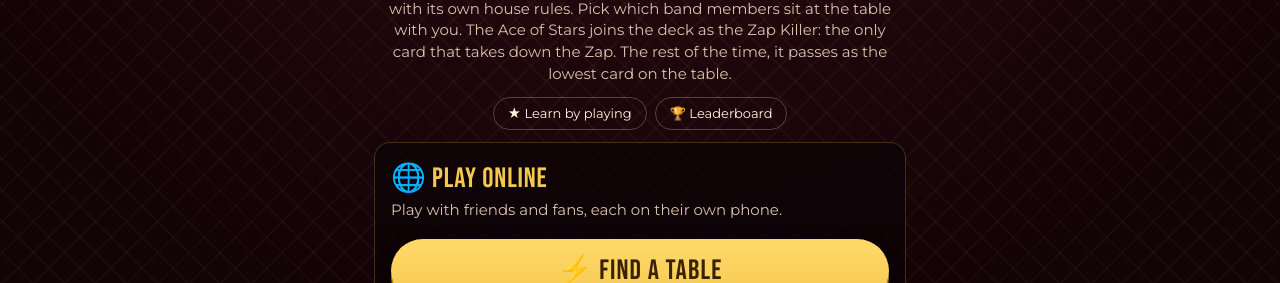
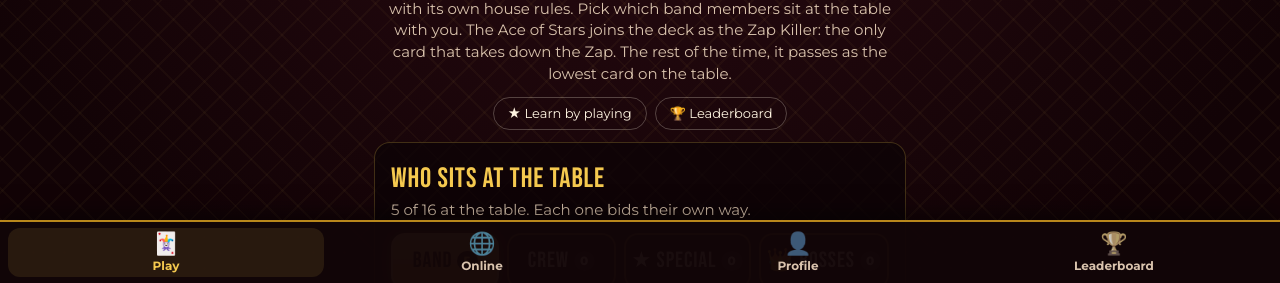
Before and after one commit to thomazfap-blip/ace-of-stars-game, a plain HTML site: page index.html in a window 1280 px wide. Shown: the part 517-800 px from the top of the page. Drawn offline with Linux system fonts and the light colour scheme; no server answers.

Commit message:
Menu no rodapé tipo aplicativo: Jogar, Online, Perfil e Ranking
Co-Authored-By: Claude Opus 5.5 <noreply@anthropic.com>
Claude-Session: https://claude.ai/code/session_01UKR26zVrSLEhUvH1Cn5dfj

```diff
--- a/index.html
+++ b/index.html
@@ -767,6 +767,14 @@ details.rulesbox .rules{margin-top:8px}
 .quickwait{text-align:center;font-weight:800;color:var(--gold);background:rgba(0,0,0,.3);border:2px solid var(--gold);border-radius:14px;padding:10px}
 .quickwait small{display:block;font-weight:500;color:var(--muted)}
 .invsheet{text-align:center}.invsheet .winner{width:110px;margin:0 auto}
+.appnav{position:fixed;left:0;right:0;bottom:0;z-index:15;display:grid;grid-template-columns:repeat(4,1fr);background:rgba(18,6,8,.97);border-top:2px solid var(--gold-deep);padding:6px max(8px,env(safe-area-inset-right,0px)) calc(6px + env(safe-area-inset-bottom,0px)) max(8px,env(safe-area-inset-left,0px));box-shadow:0 -6px 20px rgba(0,0,0,.5)}
+.navbtn{position:relative;display:flex;flex-direction:column;align-items:center;gap:2px;background:none;border:0;color:var(--muted);font:700 12px Montserrat,sans-serif;padding:4px 0;cursor:pointer;border-radius:12px}
+.navbtn .ni{font-size:22px;line-height:1.1;filter:grayscale(.6);opacity:.8}
+.navbtn[aria-current="page"]{color:var(--gold);background:rgba(245,201,79,.1)}
+.navbtn[aria-current="page"] .ni{filter:none;opacity:1}
+.navbtn em{position:absolute;top:0;left:calc(50% + 8px);min-width:18px;height:18px;border-radius:9px;background:#3bbf6a;color:#06210f;font:800 11px/18px Montserrat,sans-serif;font-style:normal;padding:0 4px}
+#app:not(.game){padding-bottom:calc(84px + env(safe-area-inset-bottom,0px))}
+.mequick{justify-content:center}
 .catwait{color:#fff;font-size:34px;animation:pulse 1s infinite}
 .darkgotart{width:min(40vw,150px);margin:6px auto 10px;border-radius:50%;box-shadow:0 0 30px 6px rgba(214,38,43,.7)}.darkgotart .yy{width:100%;height:auto;display:block}
 .rankpts.darkwon{color:#ff8a8a}
@@ -856,7 +864,7 @@ const TXT={
     trump:'Manilha', flip:'Vira', you:'Você', madeOf:(m,b)=>`fez ${m}/${b}`,
     styles:{bold:'Ousado',sly:'Sagaz',careful:'Cauteloso',calc:'Calculista',wild:'Imprevisível',hooked:'Preciso',hooked2:'Agressivo',hooked3:'Frio',road:'Organizado',master:'Estrategista',pro:'Lendário'},
     roles:{roadmgr:'Road manager',architect:'Arquiteto da Realidade',surfer:'Surfista',yogi:'Mestre da ioga',tennis:'Tenista',fisher:'Pescador',f1:'Piloto de F1',producer:'Produtor',guitarVox:'Guitarra',drums:'Bateria',bassVox:'Baixo',voxKeys:'Teclado e violão',guitar:'Guitarra',sound:'Técnico de som',roadie:'Roadie',video:'Videomaker'},
-    spNames:{boss_realx:'REAL-X',sp_julio:'Julio Surfista',sp_bia:'Bia da Ioga',sp_chris:'Chris Tenista',sp_thomaz:'Thomaz Pescador',sp_luiz:'Luiz Piloto'}, introSkip:'Pular',bossT:'Chefões', tabBoss:'👑 Chefões', bossSub:'Os Chefões: os adversários mais difíceis do jogo. Contra um Chefão é sempre 1 contra 1, com a música dele. REAL-X, o Arquiteto da Realidade, enxerga tudo, escaneia sua mão, toma cerveja e uísque pra voltar e ainda pode invocar o Dark Side. Vencer um Chefão vale muitos pontos.', bossLv:'chefão com poderes, o mais difícil do jogo', scanMsg:n=>`🔍 ${n} escaneou sua mão!`, bossDrink:(n,j)=>j?`${n} tomou um uísque e voltou com 2 vidas!`:`${n} tomou uma cerveja e voltou com 1 vida!`, bossDark:n=>`${n} invocou o Dark Side!`, lvSpT:'Banda Especial', lvSpSub:'libera na mesa, joga muito e vale mais pontos', tabSpecial:'★ Especial', specialSub:'A Banda Especial: versões lendárias da StarAce. Jogam quase sem errar e são muito difíceis de vencer, mas cada um na mesa vale muito mais pontos. Liberam a partir de 1000 pts.',
+    spNames:{boss_realx:'REAL-X',sp_julio:'Julio Surfista',sp_bia:'Bia da Ioga',sp_chris:'Chris Tenista',sp_thomaz:'Thomaz Pescador',sp_luiz:'Luiz Piloto'}, introSkip:'Pular',bossT:'Chefões', tabBoss:'👑 Chefões', bossSub:'Os Chefões: os adversários mais difíceis do jogo. Contra um Chefão é sempre 1 contra 1, com a música dele. REAL-X, o Arquiteto da Realidade, enxerga tudo, escaneia sua mão, toma cerveja e uísque pra voltar e ainda pode invocar o Dark Side. Vencer um Chefão vale muitos pontos.', bossLv:'chefão com poderes, o mais difícil do jogo', scanMsg:n=>`🔍 ${n} escaneou sua mão!`, bossDrink:(n,j)=>j?`${n} tomou um uísque e voltou com 2 vidas!`:`${n} tomou uma cerveja e voltou com 1 vida!`, bossDark:n=>`${n} invocou o Dark Side!`, navPlay:'Jogar', navOnline:'Online', navMe:'Perfil', lvSpT:'Banda Especial', lvSpSub:'libera na mesa, joga muito e vale mais pontos', tabSpecial:'★ Especial', specialSub:'A Banda Especial: versões lendárias da StarAce. Jogam quase sem errar e são muito difíceis de vencer, mas cada um na mesa vale muito mais pontos. Liberam a partir de 1000 pts.',
     tabBand:'Banda', tabCrew:'Equipe', allTab:g=>g==='band'?'Chamar a banda toda':g==='crew'?'Chamar a equipe toda':g==='boss'?'Chamar os Chefões':'Chamar a Banda Especial', crewSub:'A equipe que roda com a StarAce. Nível mais alto que o da banda: aqui o jogo é sério.',
     edT:'Crie seu Ace', edSex:'Corpo', edSexes:['Masculino','Feminino'], edSkin:'Tom de pele', edHair:'Cabelo', edHairColor:'Cor do cabelo', edBeard:'Barba', edAcc:'Adereços (escolha vários)', edOut:'Roupa', edBg:'Fundo', edRand:'🎲 Sortear', edSave:'Salvar', edCancel:'Cancelar', edNew:'Monte seu personagem', edEdit:'Editar seu personagem',
     tWeak:'mais fraca', tStrong:'mais forte', tKills:'mata', tLoses:'perde pra', tWith:'com o Zap na rodada', tWithout:'sem o Zap: qualquer carta', tVira:'vira', tMani:'manilha',
@@ -953,7 +961,7 @@ const TXT={
     trump:'Trump', flip:'Flip', you:'You', madeOf:(m,b)=>`took ${m}/${b}`,
     styles:{bold:'Bold',sly:'Sharp',careful:'Careful',calc:'Calculating',wild:'Wild card',hooked:'Precise',hooked2:'Aggressive',hooked3:'Ice-cold',road:'Organized',master:'Strategist',pro:'Legendary'},
     roles:{roadmgr:'Road manager',architect:'The Architect of Reality',surfer:'Surfer',yogi:'Yoga master',tennis:'Tennis player',fisher:'Fisherman',f1:'F1 driver',producer:'Producer',guitarVox:'Guitar',drums:'Drums',bassVox:'Bass',voxKeys:'Keys & acoustic guitar',guitar:'Guitar',sound:'Sound engineer',roadie:'Roadie',video:'Video maker'},
-    spNames:{boss_realx:'REAL-X',sp_julio:'Surfer Julio',sp_bia:'Yogi Bia',sp_chris:'Tennis Pro Chris',sp_thomaz:'Fisherman Thomaz',sp_luiz:'Racer Luiz'}, introSkip:'Skip',bossT:'Bosses', tabBoss:'👑 Bosses', bossSub:'The Bosses: the hardest opponents in the game. A Boss is always one-on-one, with their own song. REAL-X, the Architect of Reality, sees everything, scans your hand, drinks beer and whisky to come back and can even summon the Dark Side. Beating a Boss is worth a lot of points.', bossLv:'boss with powers, the hardest in the game', scanMsg:n=>`🔍 ${n} scanned your hand!`, bossDrink:(n,j)=>j?`${n} had a whisky and came back with 2 lives!`:`${n} had a beer and came back with 1 life!`, bossDark:n=>`${n} summoned the Dark Side!`, lvSpT:'Special Band', lvSpSub:'unlocks at the table, plays great and is worth more points', tabSpecial:'★ Special', specialSub:'The Special Band: legendary versions of StarAce. They almost never miss and are very hard to beat, but each one at the table is worth a lot more points. Unlocks from 1000 pts.',
+    spNames:{boss_realx:'REAL-X',sp_julio:'Surfer Julio',sp_bia:'Yogi Bia',sp_chris:'Tennis Pro Chris',sp_thomaz:'Fisherman Thomaz',sp_luiz:'Racer Luiz'}, introSkip:'Skip',bossT:'Bosses', tabBoss:'👑 Bosses', bossSub:'The Bosses: the hardest opponents in the game. A Boss is always one-on-one, with their own song. REAL-X, the Architect of Reality, sees everything, scans your hand, drinks beer and whisky to come back and can even summon the Dark Side. Beating a Boss is worth a lot of points.', bossLv:'boss with powers, the hardest in the game', scanMsg:n=>`🔍 ${n} scanned your hand!`, bossDrink:(n,j)=>j?`${n} had a whisky and came back with 2 lives!`:`${n} had a beer and came back with 1 life!`, bossDark:n=>`${n} summoned the Dark Side!`, navPlay:'Play', navOnline:'Online', navMe:'Profile', lvSpT:'Special Band', lvSpSub:'unlocks at the table, plays great and is worth more points', tabSpecial:'★ Special', specialSub:'The Special Band: legendary versions of StarAce. They almost never miss and are very hard to beat, but each one at the table is worth a lot more points. Unlocks from 1000 pts.',
     tabBand:'Band', tabCrew:'Crew', allTab:g=>g==='band'?'Call the whole band':g==='crew'?'Call the whole crew':g==='boss'?'Call the Bosses':'Call the Special Band', crewSub:'The crew that tours with StarAce. A higher level than the band: this is the serious table.',
     edT:'Create your Ace', edSex:'Body', edSexes:['Male','Female'], edSkin:'Skin tone', edHair:'Hair', edHairColor:'Hair color', edBeard:'Beard', edAcc:'Accessories (pick several)', edOut:'Outfit', edBg:'Background', edRand:'🎲 Shuffle', edSave:'Save', edCancel:'Cancel', edNew:'Create your character', edEdit:'Edit your character',
     tWeak:'weakest', tStrong:'strongest', tKills:'kills', tLoses:'loses to', tWith:'with the Zap in the trick', tWithout:'no Zap: any card', tVira:'flip', tMani:'trump',
@@ -1050,7 +1058,7 @@ const TXT={
     trump:'Manilla', flip:'Muestra', you:'Tú', madeOf:(m,b)=>`hizo ${m}/${b}`,
     styles:{bold:'Atrevido',sly:'Sagaz',careful:'Cauteloso',calc:'Calculadora',wild:'Impredecible',hooked:'Preciso',hooked2:'Agresivo',hooked3:'Frío',road:'Organizado',master:'Estratega',pro:'Legendario'},
     roles:{roadmgr:'Road manager',architect:'Arquitecto de la Realidad',surfer:'Surfista',yogi:'Maestra de yoga',tennis:'Tenista',fisher:'Pescador',f1:'Piloto de F1',producer:'Productor',guitarVox:'Guitarra',drums:'Batería',bassVox:'Bajo',voxKeys:'Teclado y guitarra acústica',guitar:'Guitarra',sound:'Técnico de sonido',roadie:'Roadie',video:'Videomaker'},
-    spNames:{boss_realx:'REAL-X',sp_julio:'Julio Surfista',sp_bia:'Bia del Yoga',sp_chris:'Chris Tenista',sp_thomaz:'Thomaz Pescador',sp_luiz:'Luiz Piloto'}, introSkip:'Saltar',bossT:'Jefes', tabBoss:'👑 Jefes', bossSub:'Los Jefes: los rivales más difíciles del juego. Contra un Jefe siempre es mano a mano, con su propia canción. REAL-X, el Arquitecto de la Realidad, lo ve todo, escanea tu mano, toma cerveza y whisky para volver y hasta puede invocar el Dark Side. Vencer a un Jefe vale muchos puntos.', bossLv:'jefe con poderes, el más difícil del juego', scanMsg:n=>`🔍 ¡${n} escaneó tu mano!`, bossDrink:(n,j)=>j?`¡${n} se tomó un whisky y volvió con 2 vidas!`:`¡${n} se tomó una cerveza y volvió con 1 vida!`, bossDark:n=>`¡${n} invocó el Dark Side!`, lvSpT:'Banda Especial', lvSpSub:'se desbloquea en la mesa, juega muy bien y vale más puntos', tabSpecial:'★ Especial', specialSub:'La Banda Especial: versiones legendarias de StarAce. Casi no fallan y son muy difíciles de vencer, pero cada uno en la mesa vale muchos más puntos. Se desbloquean desde 1000 pts.',
+    spNames:{boss_realx:'REAL-X',sp_julio:'Julio Surfista',sp_bia:'Bia del Yoga',sp_chris:'Chris Tenista',sp_thomaz:'Thomaz Pescador',sp_luiz:'Luiz Piloto'}, introSkip:'Saltar',bossT:'Jefes', tabBoss:'👑 Jefes', bossSub:'Los Jefes: los rivales más difíciles del juego. Contra un Jefe siempre es mano a mano, con su propia canción. REAL-X, el Arquitecto de la Realidad, lo ve todo, escanea tu mano, toma cerveza y whisky para volver y hasta puede invocar el Dark Side. Vencer a un Jefe vale muchos puntos.', bossLv:'jefe con poderes, el más difícil del juego', scanMsg:n=>`🔍 ¡${n} escaneó tu mano!`, bossDrink:(n,j)=>j?`¡${n} se tomó un whisky y volvió con 2 vidas!`:`¡${n} se tomó una cerveza y volvió con 1 vida!`, bossDark:n=>`¡${n} invocó el Dark Side!`, navPlay:'Jugar', navOnline:'Online', navMe:'Perfil', lvSpT:'Banda Especial', lvSpSub:'se desbloquea en la mesa, juega muy bien y vale más puntos', tabSpecial:'★ Especial', specialSub:'La Banda Especial: versiones legendarias de StarAce. Casi no fallan y son muy difíciles de vencer, pero cada uno en la mesa vale muchos más puntos. Se desbloquean desde 1000 pts.',
     tabBand:'Banda', tabCrew:'Equipo', allTab:g=>g==='band'?'Llamar a toda la banda':g==='crew'?'Llamar a todo el equipo':g==='boss'?'Llamar a los Jefes':'Llamar a la Banda Especial', crewSub:'El equipo que sale de gira con StarAce. Nivel más alto que la banda: acá se juega en serio.',
     edT:'Crea tu Ace', edSex:'Cuerpo', edSexes:['Masculino','Femenino'], edSkin:'Tono de piel', edHair:'Pelo', edHairColor:'Color de pelo', edBeard:'Barba', edAcc:'Accesorios (elige varios)', edOut:'Ropa', edBg:'Fondo', edRand:'🎲 Sortear', edSave:'Guardar', edCancel:'Cancelar', edNew:'Arma tu personaje', edEdit:'Edita tu personaje',
     tWeak:'más baja', tStrong:'más alta', tKills:'mata', tLoses:'pierde con', tWith:'con el Zap en la ronda', tWithout:'sin el Zap: cualquier carta', tVira:'muestra', tMani:'manilla',
@@ -3040,6 +3048,7 @@ function langSeg(){ return `<div class="seg" role="group" aria-label="${T().lang
 function rulesHTML(){ return `<ul class="rules">${T().rules.map(r=>`<li>${r}</li>`).join('')}</ul>`; }
 
 function setupHTML(){
+  const pg=S.page||'play';
   const picks=BAND.filter(b=>b.group===S.tab).map(b=>charLocked(b)?`
     <button class="pick locked" disabled aria-pressed="false" aria-label="${b.short} ${needLabel(b)}">
       <span class="frame">${avatarHTML(b)}<span class="lockov"><i>🔒</i><span>${needLabel(b)}</span></span></span>
@@ -3055,22 +3064,19 @@ function setupHTML(){
   const sample=[{r:9,s:'c'},{r:0,s:'h'},{star:true,r:-1,s:'S'}];
   return `
   <div class="topline">${langSeg()}<button class="iconbtn" id="mus" aria-pressed="${Music.on}" aria-label="${T().music}" style="height:40px;${Music.on?'':'opacity:.45'}">${ICON_MUSIC}</button><button class="iconbtn" id="snd" aria-pressed="${Snd.on}" aria-label="${T().sfx}" style="height:40px">${Snd.on?ICON_ON:ICON_OFF}</button></div>
-  <section class="hero">
+  ${pg==='play'?pagePlay(lives,sample,picks,tabs):''}
+  ${pg==='online'?onlineBoxHTML():''}
+  ${pg==='me'?pageMe():''}
+  ${navHTML()}`;
+}
+function pagePlay(lives,sample,picks,tabs){
+  return `  <section class="hero">
     <div class="fan">${cardHTML(sample[0],{size:'xl'})}${cardHTML(sample[1],{size:'xl'})}${cardHTML(sample[2],{size:'xl'})}</div>
     <div>
       <h1><img src="${LOGO_C}" alt="StarAce">Ace of Stars <em>Game</em></h1>
       <p>${T().intro}</p>
       <div class="quick tutq"><button class="chipbtn" id="tutbtn">★ ${T().tutBtn}</button><button class="chipbtn" id="rankbtn">🏆 ${T().rankBtn}</button></div>
     </div>
-  </section>
-  ${onlineBoxHTML()}
-  <section class="box">
-    <h2>${T().aceT}</h2>
-    <p>${T().aceSub}</p>
-    <div class="acerow"><button class="acebtn" id="editace" aria-label="${ME?T().edEdit:T().edNew}"><span class="frame">${avatarHTML({isHuman:true})}<span class="pencil">✏️</span></span></button>
-    <div class="acefield"><span class="acestar">★</span><input id="acename" type="text" maxlength="14" autocomplete="nickname" enterkeyhint="done" placeholder="${T().acePh}" value="${ACE.replace(/"/g,'&quot;')}" aria-label="${T().aceT}"></div></div>
-    ${levelStripHTML()}
-    <button class="aceinvite${ME?'':' new'}" id="editace2">${ME?T().edEdit:T().edNew}</button>
   </section>
   <section class="box">
     <h2>${T().whoSits}</h2>
@@ -3086,6 +3092,22 @@ function setupHTML(){
   </div>
   <button class="cta" id="start" ${BAND.some(b=>S.picked.has(b.id)&&!charLocked(b))?'':'disabled'}>${T().sit}</button>
   ${S.picked.size?'':`<p class="hint">${T().pickOne}</p>`}`;
+}
+function pageMe(){
+  return `  <section class="box">
+    <h2>${T().aceT}</h2>
+    <p>${T().aceSub}</p>
+    <div class="acerow"><button class="acebtn" id="editace" aria-label="${ME?T().edEdit:T().edNew}"><span class="frame">${avatarHTML({isHuman:true})}<span class="pencil">✏️</span></span></button>
+    <div class="acefield"><span class="acestar">★</span><input id="acename" type="text" maxlength="14" autocomplete="nickname" enterkeyhint="done" placeholder="${T().acePh}" value="${ACE.replace(/"/g,'&quot;')}" aria-label="${T().aceT}"></div></div>
+    ${levelStripHTML()}
+    <button class="aceinvite${ME?'':' new'}" id="editace2">${ME?T().edEdit:T().edNew}</button>
+  </section>
+  <div class="quick mequick"><button class="chipbtn" id="lvopen2">⭐ ${T().lvSeeAll}</button><button class="chipbtn" id="powopen3">🎒 ${PT().title}</button></div>`;
+}
+function navHTML(){
+  const o=OT(), pg=S.page||'play', b=(Hall.invites.length||0);
+  const it=(k,ico,lab,extra)=>`<button class="navbtn" data-page="${k}" aria-current="${pg===k?'page':'false'}"><span class="ni">${ico}</span><span>${lab}</span>${extra||''}</button>`;
+  return `<nav class="appnav" aria-label="Menu">${it('play','🃏',T().navPlay)}${it('online','🌐',T().navOnline,Hall.count>1?`<em>${Hall.count-1}</em>`:b?`<em>${b}</em>`:'')}${it('me','👤',T().navMe)}<button class="navbtn" id="rankbtn"><span class="ni">🏆</span><span>${T().rankBtn}</span></button></nav>`;
 }
 
 function seatHTML(p){
@@ -3463,6 +3485,9 @@ document.addEventListener('click',e=>{
   if(t.id==='edrand'){ S.draft=randomAce(); keepScroll(render); return; }
   if(t.id==='edcancel'){ S.editor=false; render(); return; }
   if(t.id==='edsave'){ ME={...S.draft}; try{ localStorage.setItem('fodinha-me',encodeAce(ME)); }catch(e){} S.editor=false; pushProfile(); render(); return; }
+  if(t.dataset.page){ S.page=t.dataset.page; try{ localStorage.setItem('fodinha-page',S.page); }catch(e){} render(); window.scrollTo(0,0); return; }
+  if(t.id==='lvopen2'){ S.levelsOpen=true; render(); return; }
+  if(t.id==='powopen3'){ S.powOpen=true; render(); return; }
   if(t.id==='rankbtn'){ S.rankOpen=true; S.menu=false; Rank.load(); return; }
   if(t.id==='closerank'){ S.rankOpen=false; render(); return; }
   if(t.dataset.rtab){ Rank.tab=t.dataset.rtab; render(); return; }
@@ -3509,6 +3534,7 @@ document.addEventListener('click',e=>{
   }
 });
 render();
+try{ S.page=localStorage.getItem('fodinha-page')||'play'; }catch(e){ S.page='play'; }
 Rank.load(true).then(()=>{ adoptAccount(true); render();
   let sala=null; try{ sala=new URLSearchParams(location.search).get('sala'); if(sala) history.replaceState(null,'',location.pathname); }catch(e){}
   if(sala){ roomJoin(sala); return; }
```
